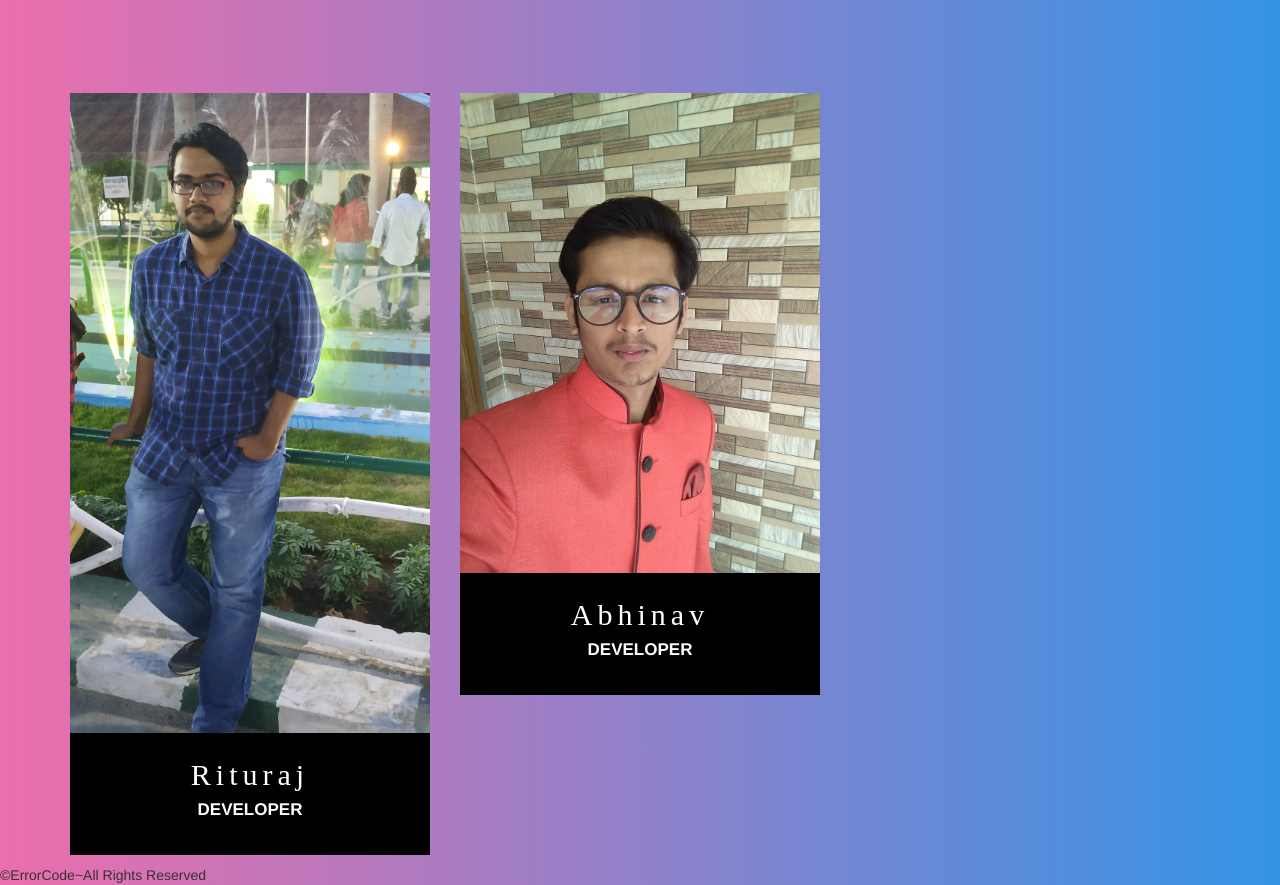
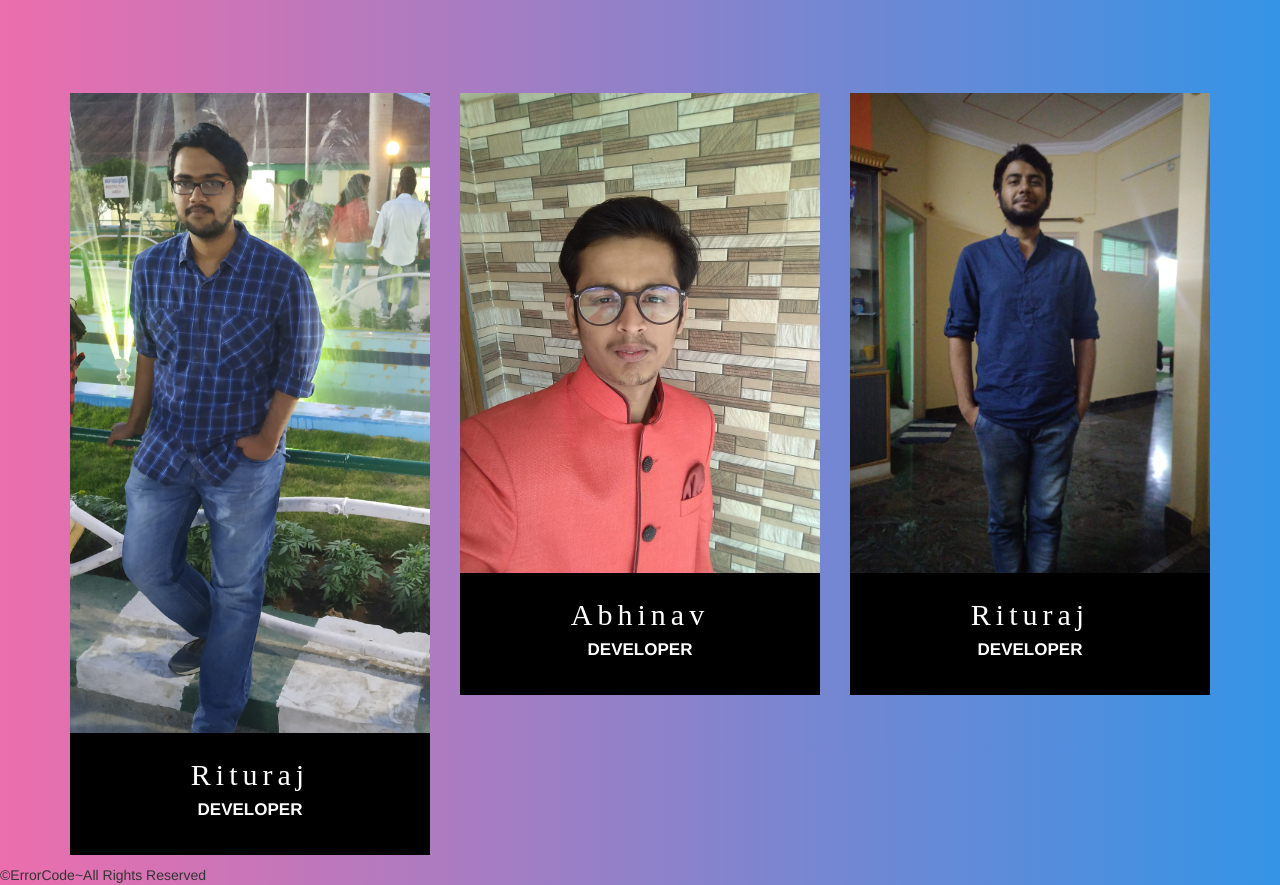
Before and after one commit to Rituraj9/sap_employee_burnout, a Flask app: page /developer in a window 1280 px wide. Shown: the part 51-936 px from the top of the page. Run offline with Flask 2, Linux system fonts and the light colour scheme; parts of the project's set-up code (start-up, migrations or seed data) failed here and were passed over; some libraries are stand-ins or nearby versions.

Commit message:
Update developer.html

```diff
--- a/templates/developer.html
+++ b/templates/developer.html
@@ -77,12 +77,30 @@
                             <ul class="list-inline">
                             <li><a href="#"><i class="fa fa-facebook"></i></a></li>
                             <li><a href="#"><i class="fa fa-twitter"></i></a></li>
-                            <li><a href="#"><i class="fa fa-linkedin"></i></a></li>
+                            <li><a href="https://www.linkedin.com/in/abhinav-kumar-a78669198/"><i class="fa fa-linkedin"></i></a></li>
                         </ul>
                     </div>
                 </div>
                 <div class="img-text">
                     <h4>Abhinav</h4>
+                    <h5>Developer</h5>
+                </div>
+            </div>
+        </div>
+            <div class="col-md-4 col-sm-6 col-xs-12">
+                <div class="single-team">
+                    <div class="img-area">
+                        <img src="static/images/Vaibhav.jpeg" class="img-responsive" alt="">
+                        <div class="social">
+                            <ul class="list-inline">
+                            <li><a href="#"><i class="fa fa-facebook"></i></a></li>
+                            <li><a href="#"><i class="fa fa-twitter"></i></a></li>
+                            <li><a href="https://www.linkedin.com/in/vaibhav-katiyar-4402b01a3/"><i class="fa fa-linkedin"></i></a></li>
+                        </ul>
+                    </div>
+                </div>
+                <div class="img-text">
+                    <h4>Rituraj</h4>
                     <h5>Developer</h5>
                 </div>
             </div>
```
